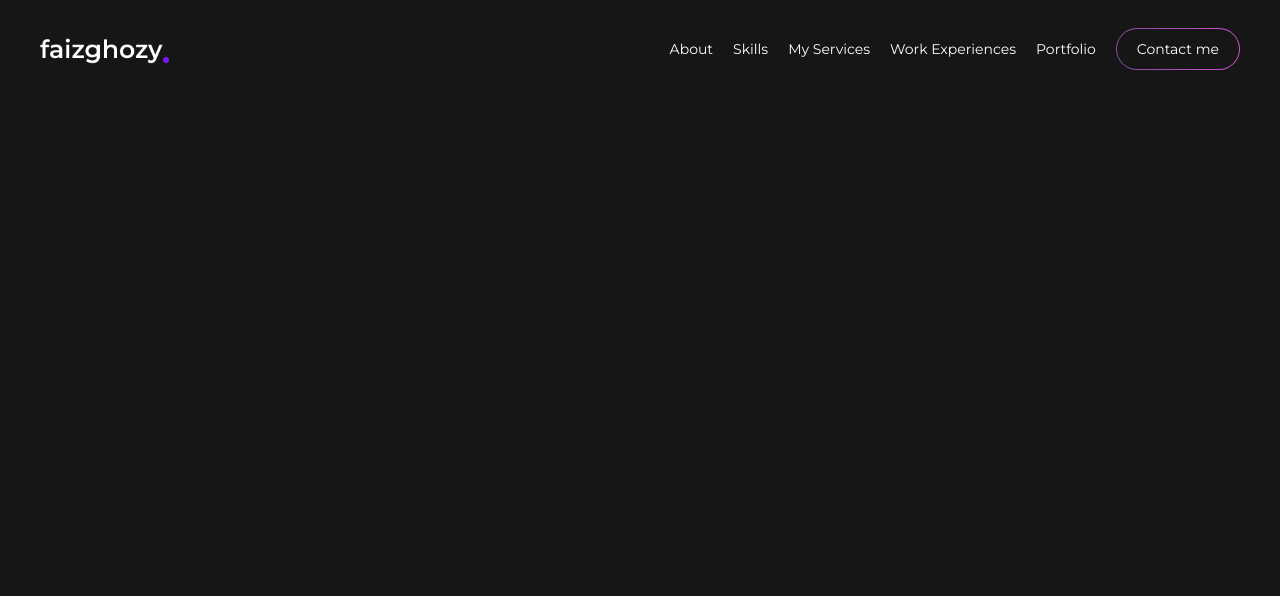
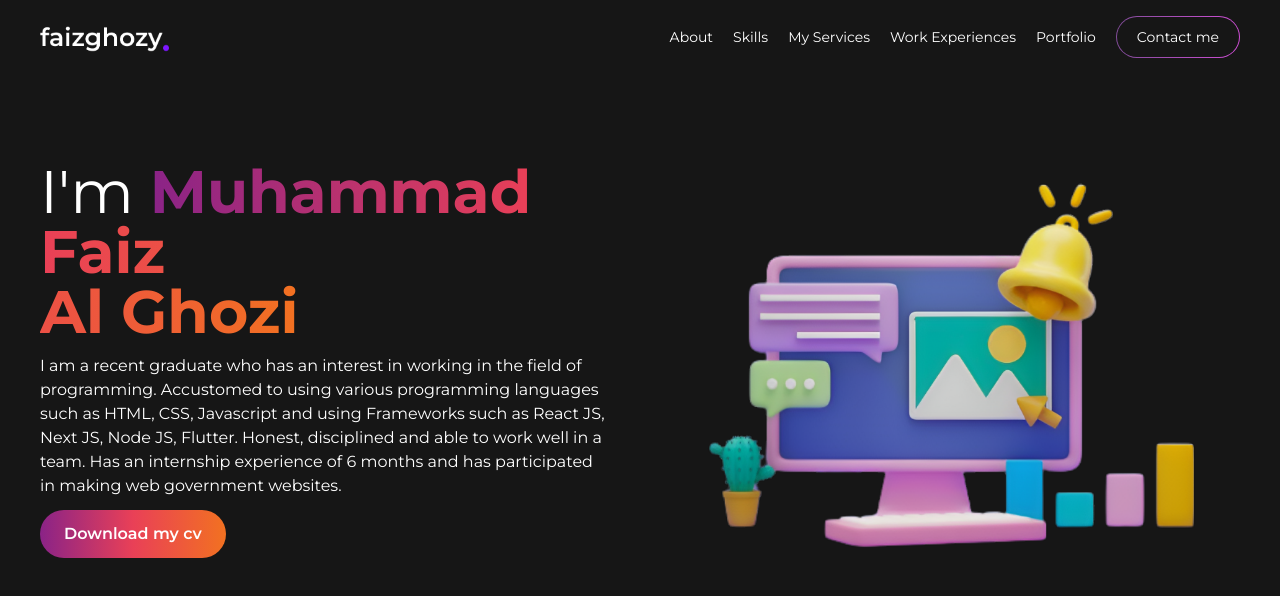
Before and after one commit to Al-Ghozy03/portfolio, a Next.js app: page / in a window 1280 px wide. Shown: the top 596 px of the page. Built offline with nearby package versions, Linux system fonts and the light colour scheme.

Commit message:
feat: about me

```diff
--- /dev/null
+++ b/src/app/components/about.jsx
@@ -0,0 +1,35 @@
+import Image from "next/image";
+import laptop from "../assets/img/laptop.png";
+
+export default function About() {
+  return (
+    <section
+      id="about"
+      className="lg:flex lg:justify-between lg:items-center lg:space-x-10"
+    >
+      <div className="lg:w-2/4">
+        <h1 className=" text-6xl">
+          I'm{" "}
+          <span className="font-bold bg-clip-text bg-gradient-to-r from-[#8A2387] via-[#E94057] to-[#F27121] text-transparent">
+            Muhammad Faiz
+            <br className="lg:flex" /> Al Ghozi
+          </span>
+        </h1>
+        <p className="my-3">
+          I am a recent graduate who has an interest in working in the field of
+          programming. Accustomed to using various programming languages such as
+          HTML, CSS, Javascript and using Frameworks such as React JS, Next JS,
+          Node JS, Flutter. Honest, disciplined and able to work well in a team.
+          Has an internship experience of 6 months and has participated in
+          making web government websites.
+        </p>
+        <button className="bg-gradient-to-r from-[#8A2387] via-[#E94057] to-[#F27121] font-semibold px-6 py-3 rounded-full">
+          Download my cv
+        </button>
+      </div>
+      <div className="hidden lg:flex">
+        <Image src={laptop} height={520} />
+      </div>
+    </section>
+  );
+}
--- a/src/app/components/navbar.jsx
+++ b/src/app/components/navbar.jsx
@@ -4,7 +4,7 @@ import logo from "../assets/img/logo.png";
 
 export default function Navbar() {
   return (
-    <header className="flex justify-between items-center">
+    <header className="flex justify-between items-center fixed bg-dark w-full px-10 py-4">
       <Image src={logo} alt="logo" height={30} priority />
       <nav className="capitalize lg:flex lg:space-x-5 lg:text-sm items-center">
         <p>about</p>
--- a/src/app/page.jsx
+++ b/src/app/page.jsx
@@ -1,6 +1,7 @@
 "use client";
 import Navbar from "./components/navbar";
 import circle from "./assets/img/circle.png";
+import About from "./components/about";
 
 export default function Home() {
   const openEmail = () => {
@@ -8,8 +9,11 @@ export default function Home() {
     window.location.href = mailTo;
   };
   return (
-    <main className="px-10 py-7 w-full bg-cover">
+    <>
       <Navbar />
-    </main>
+      <main className="px-10 pb-7 pt-28 w-full bg-cover">
+        <About />
+      </main>
+    </>
   );
 }
--- a/tailwind.config.js
+++ b/tailwind.config.js
@@ -1,18 +1,21 @@
 /** @type {import('tailwindcss').Config} */
 module.exports = {
   content: [
-    './src/pages/**/*.{js,ts,jsx,tsx,mdx}',
-    './src/components/**/*.{js,ts,jsx,tsx,mdx}',
-    './src/app/**/*.{js,ts,jsx,tsx,mdx}',
+    "./src/pages/**/*.{js,ts,jsx,tsx,mdx}",
+    "./src/components/**/*.{js,ts,jsx,tsx,mdx}",
+    "./src/app/**/*.{js,ts,jsx,tsx,mdx}",
   ],
   theme: {
     extend: {
       backgroundImage: {
-        'gradient-radial': 'radial-gradient(var(--tw-gradient-stops))',
-        'gradient-conic':
-          'conic-gradient(from 180deg at 50% 50%, var(--tw-gradient-stops))',
+        "gradient-radial": "radial-gradient(var(--tw-gradient-stops))",
+        "gradient-conic":
+          "conic-gradient(from 180deg at 50% 50%, var(--tw-gradient-stops))",
+      },
+      colors: {
+        "dark": "#161616",
       },
     },
   },
   plugins: [],
-}
+};
```
Also changed, not shown: src/app/assets/img/laptop.png (added).
